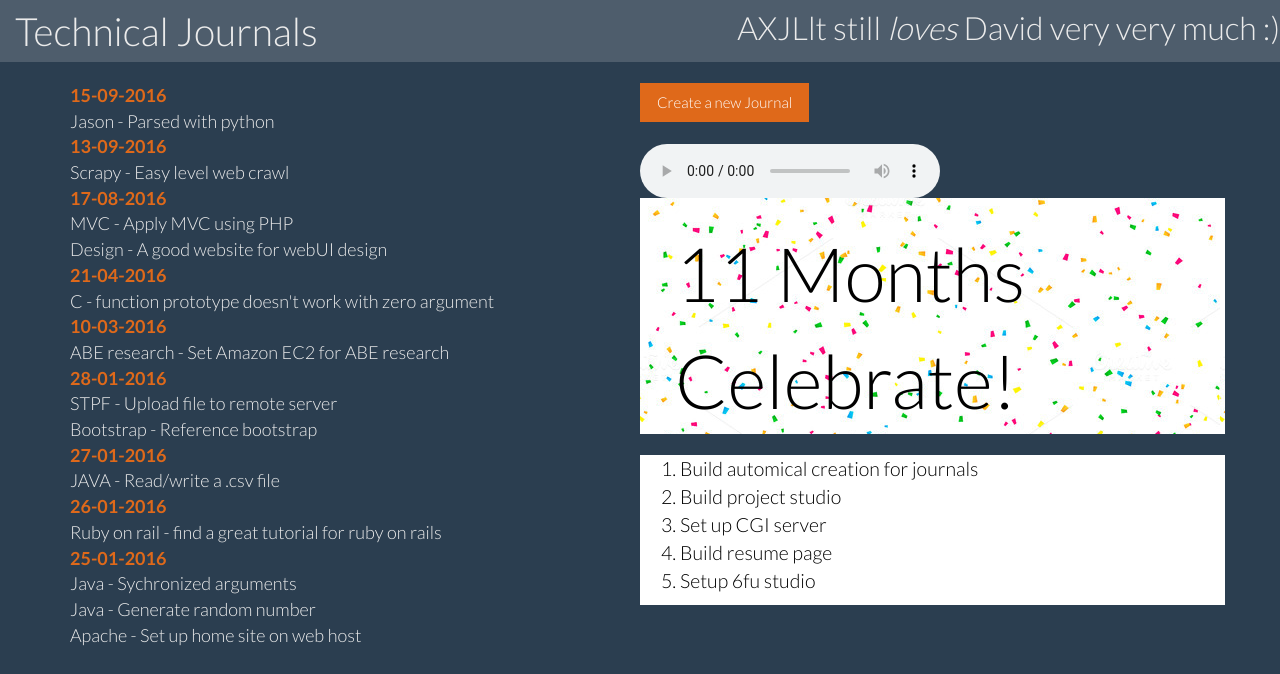
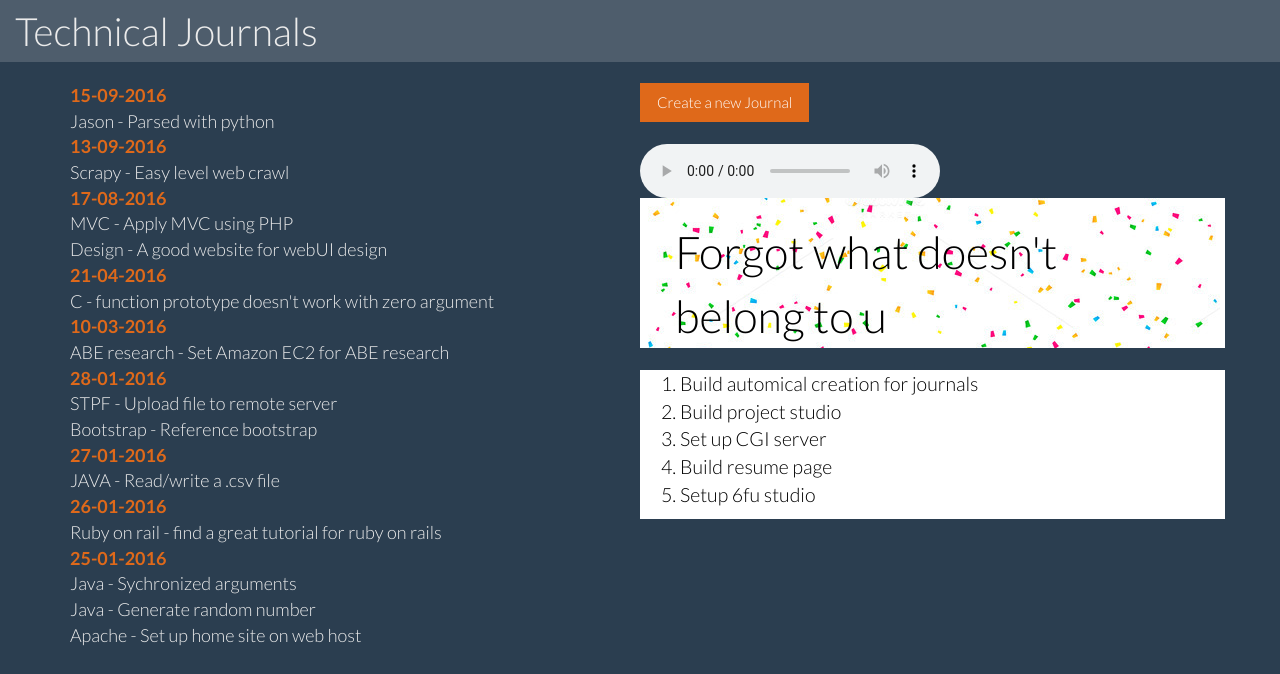
Before and after one commit to lt616/techJournal, a PHP site: page / in a window 1280 px wide. Shown: the top 674 px of the page. Run offline with PHP 8.4, Linux system fonts and the light colour scheme; some libraries are stand-ins or nearby versions.

Commit message:
Del the past love

```diff
--- a/index.php
+++ b/index.php
@@ -15,7 +15,7 @@
 				padding-left: 35px;
 				padding-top: 22px;
 				color: #000000;
-				font-size: 5em;
+				font-size: 3em;
 				background-image: url("source/celebration.jpg");
 			}
 
@@ -55,7 +55,8 @@
 				<h1 class="navbar-text"> Technical Journals </h1>
 			</div>
 			<div class="navbar-right">
-				<h2 class="navbar-text"> AXJLlt still <i> loves </i> David very very much :) </h2>
+				<!-- Dear, I'm gonna leave u from this moment
+				<h2 class="navbar-text"> AXJLlt still <i> loves </i> David very very much :) </h2> -->
 			</div>
 		</div>
 	</nav>
@@ -92,7 +93,8 @@
 				<br/>
 
 				<div class="row" id="celebration">
-					11 Months <br/> Celebrate!
+					Forgot what doesn't <br/> belong to u
+					<!-- 11 Months <br/> Celebrate! -->
 				</div>
 				<br/>
 
```
